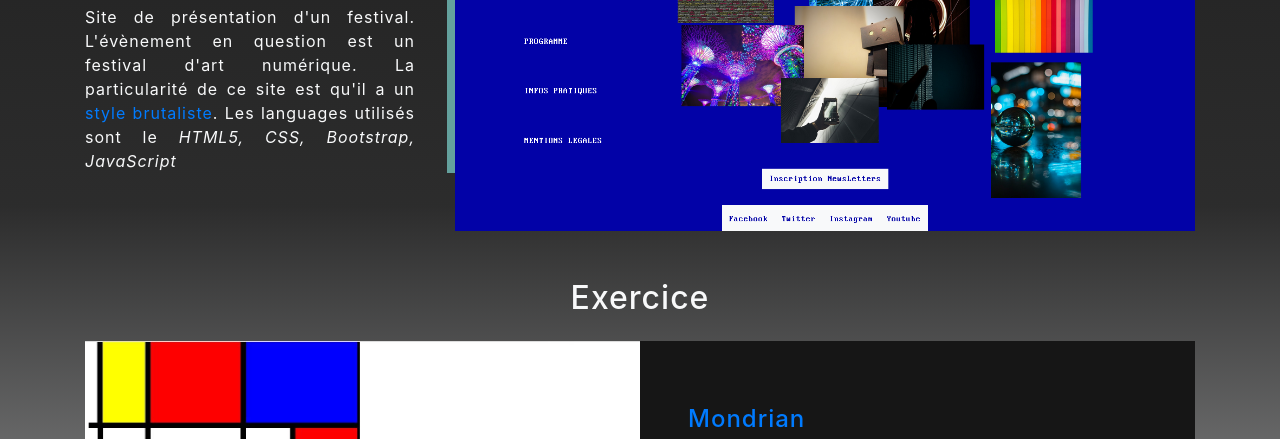
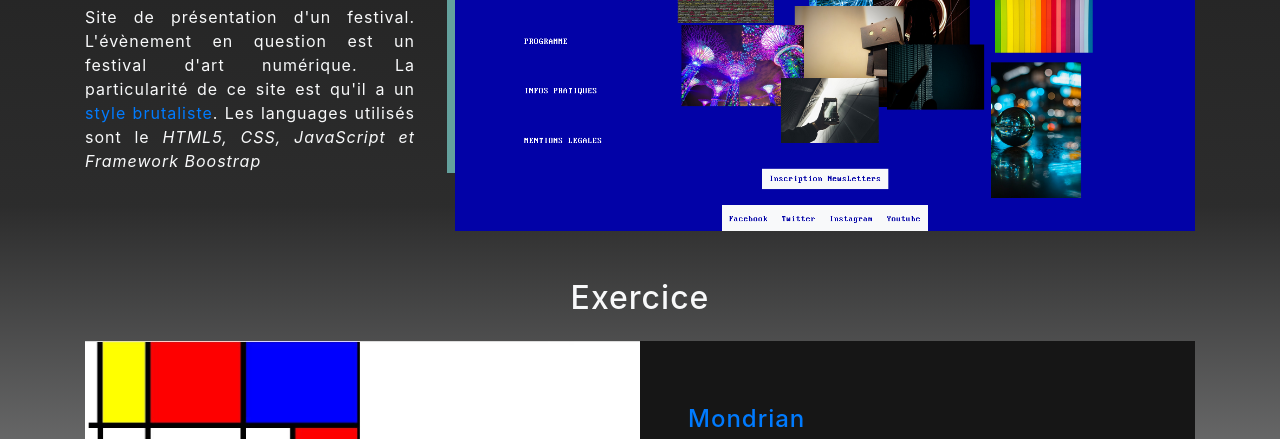
Before and after one commit to Banon-M/portFolioBanon, a website with bundled scripts: page index.html in a window 1280 px wide. Shown: the part 3241-3680 px from the top of the page. Built offline with nearby package versions, Linux system fonts and the light colour scheme.

Commit message:
modif projet2

```diff
--- a/index.html
+++ b/index.html
@@ -282,7 +282,7 @@
         <div class="col-xl-4 col-lg-5">
           <div class="text-center text-lg-left projectFestival">
             <h4><a href="https://banon-m.github.io/projetWeb_2/" target="_blank">Numérique Hanté</a></h4>
-            <p class="text-light mb-0 text-justify">Site de présentation d'un festival. L'évènement en question est un festival d'art numérique. La particularité de ce site est qu'il a un <a href="https://www.24joursdeweb.fr/2017/design-brutaliste/" target="_blank">style brutaliste</a>. Les languages utilisés sont le <em>HTML5, CSS, Bootstrap, JavaScript</em></p>
+            <p class="text-light mb-0 text-justify">Site de présentation d'un festival. L'évènement en question est un festival d'art numérique. La particularité de ce site est qu'il a un <a href="https://www.24joursdeweb.fr/2017/design-brutaliste/" target="_blank">style brutaliste</a>. Les languages utilisés sont le <em>HTML5, CSS, JavaScript et Framework Boostrap</em></p>
           </div>
         </div>
         <div class="col-xl-8 col-lg-7">
```
